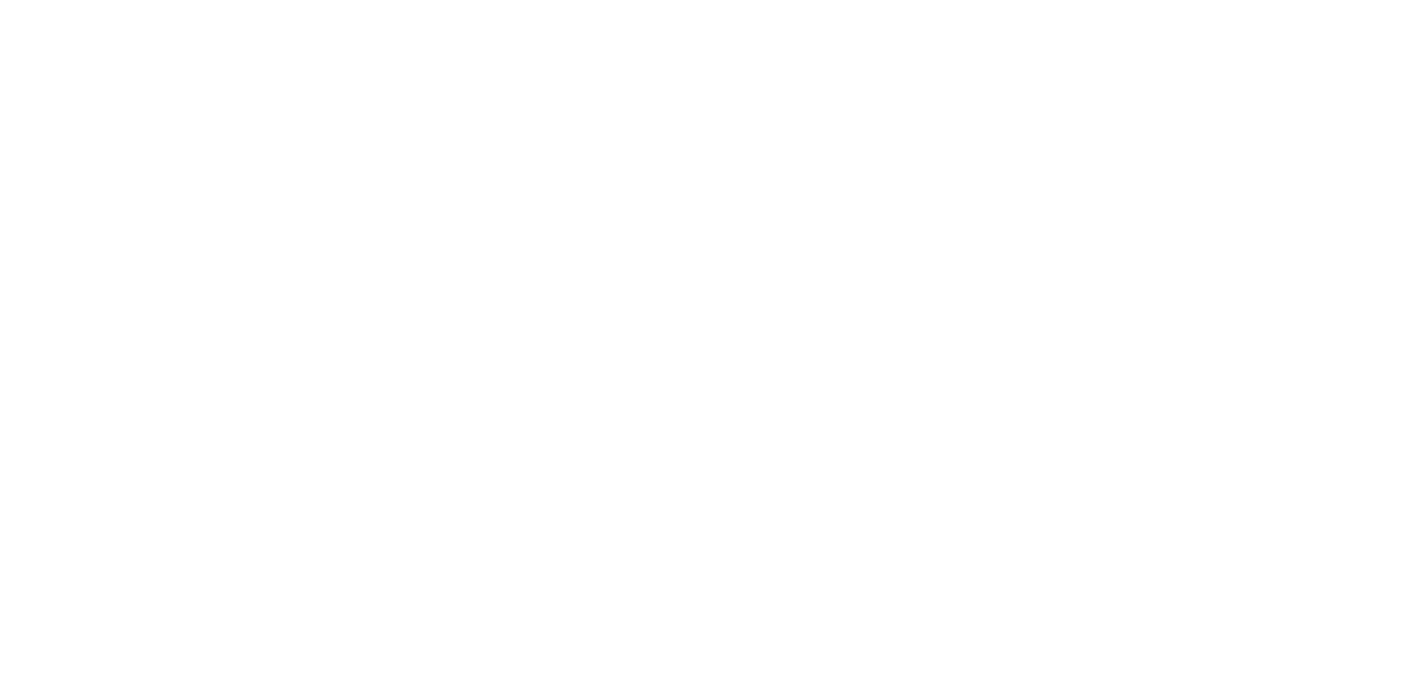
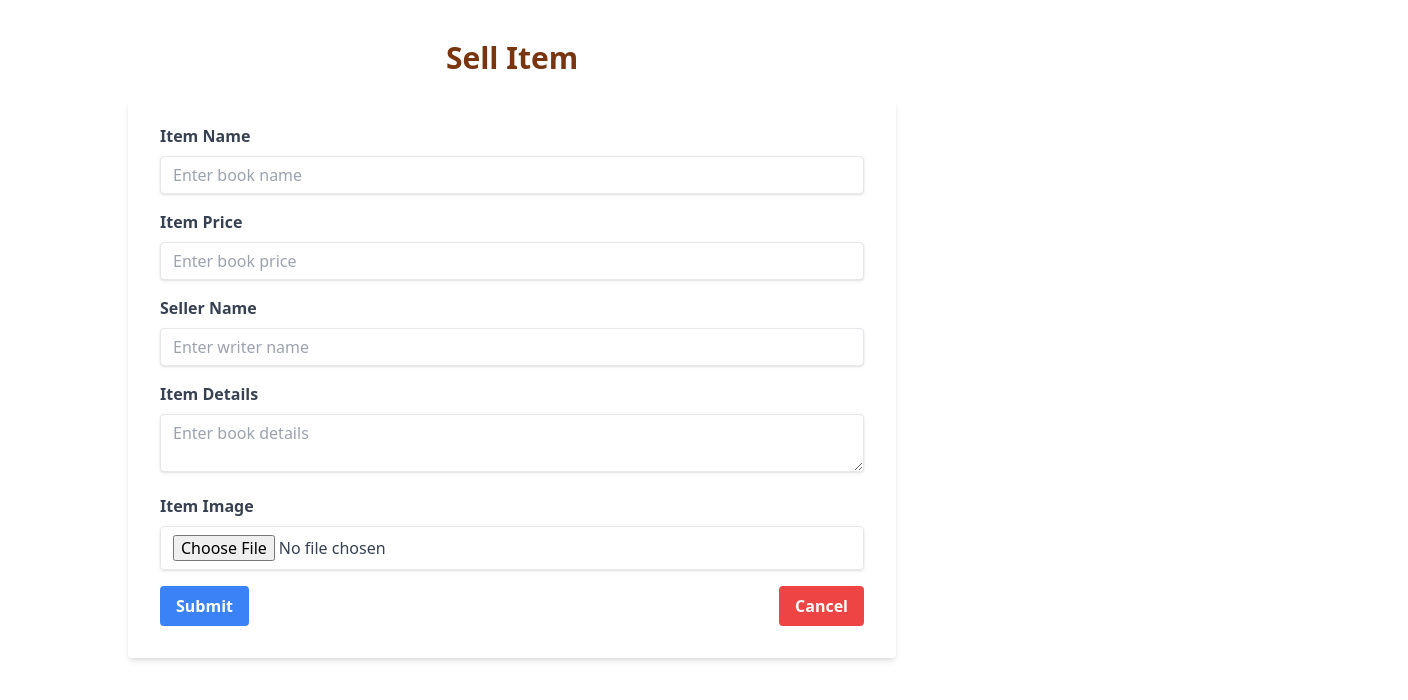
Before and after one commit to sharmashubam/mlh_hack, a React (Vite) app in the folder client/: page /upload-form in a window 1280 px wide. Before the commit this address had no page. Shown: the top 700 px of the page, 1408 px wide, since content can reach past the window. Built offline with nearby package versions, Linux system fonts and the light colour scheme.

Commit message:
linked the uploading form

```diff
--- a/client/src/components/form/UP_loadingform.jsx
+++ b/client/src/components/form/UP_loadingform.jsx
@@ -1,4 +1,4 @@
-import React from 'react'
+
 
 export default function Up_loadingform() {
   return (
--- a/client/src/components/profile/Profile.jsx
+++ b/client/src/components/profile/Profile.jsx
@@ -1,18 +1,20 @@
-
-
+import React from 'react';
+import { Link } from 'react-router-dom';
 function Profile() {
   return (
-    <div className='fixed left-[40%] top-[8%] border-2 border-gray-300 rounded-lg shadow-lg w-[30%] ml-[30%] max-h-[45vh]'>
-      <div className='m-auto p-5'>
-        <div className='flex justify-center'>
+    <div className="fixed left-[40%] top-[8%] border-2 border-gray-300 rounded-lg shadow-lg w-[30%] ml-[30%] max-h-[45vh]">
+      <div className="m-auto p-5">
+        <div className="flex justify-center">
           <img src="./profile.png" alt="" srcset="" />
         </div>
-        <h1 className='text-2xl font-bold mt-4 border-b-2'>Name</h1>
-        <h3 className='text-2xl font-bold mt-4 border-b-2'>contact</h3>
-        <div className='flex justify-center'>
-        <button className='bg-blue-500 hover:bg-blue-600 text-white font-bold py-1 px-4 rounded-full mt-4'>
-          Post
-        </button>
+        <h1 className="text-2xl font-bold mt-4 border-b-2">Name</h1>
+        <h3 className="text-2xl font-bold mt-4 border-b-2">contact</h3>
+        <div className="flex justify-center">
+          <Link to="/upload-form">
+            <button className="bg-blue-500 hover:bg-blue-600 text-white font-bold py-1 px-4 rounded-full mt-4">
+              Post
+            </button>
+          </Link>
         </div>
       </div>
     </div>
--- a/client/src/router/Router.jsx
+++ b/client/src/router/Router.jsx
@@ -3,6 +3,7 @@
 import SignUp from "../components/signup/SignUp";
 import Login from "../components/login/Login";
 import HomePage from "../components/HomePage/HomePage";
+import Up_loadingform from "../components/form/UP_loadingform";
 
 const RouterComponent = () => {
   const loggedIn = false;
@@ -16,6 +17,7 @@
           </>
         )}
         <Route path="/" element={<HomePage />} />
+        <Route path="/upload-form" element={<Up_loadingform />} />
       </Routes>
     </Router>
   );
```
